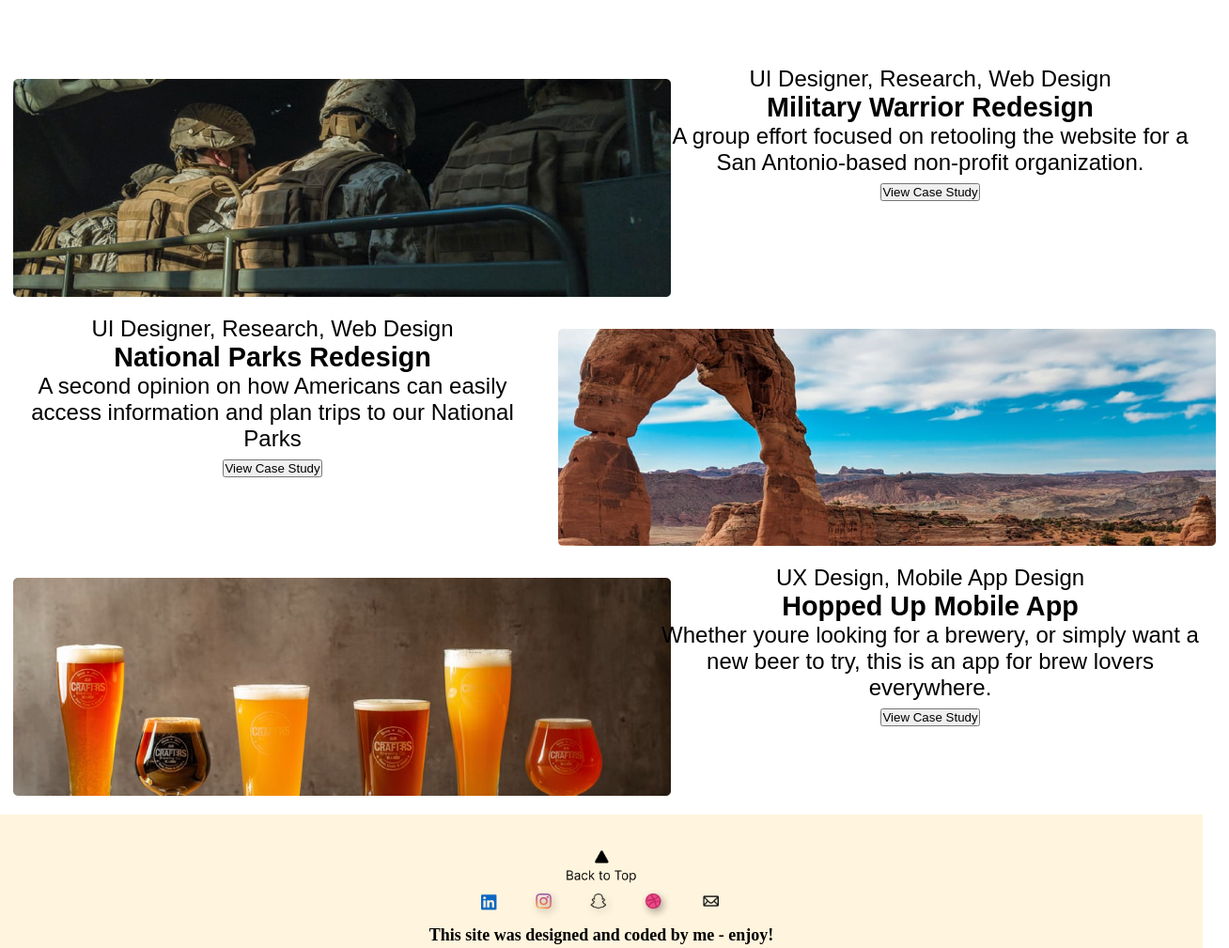
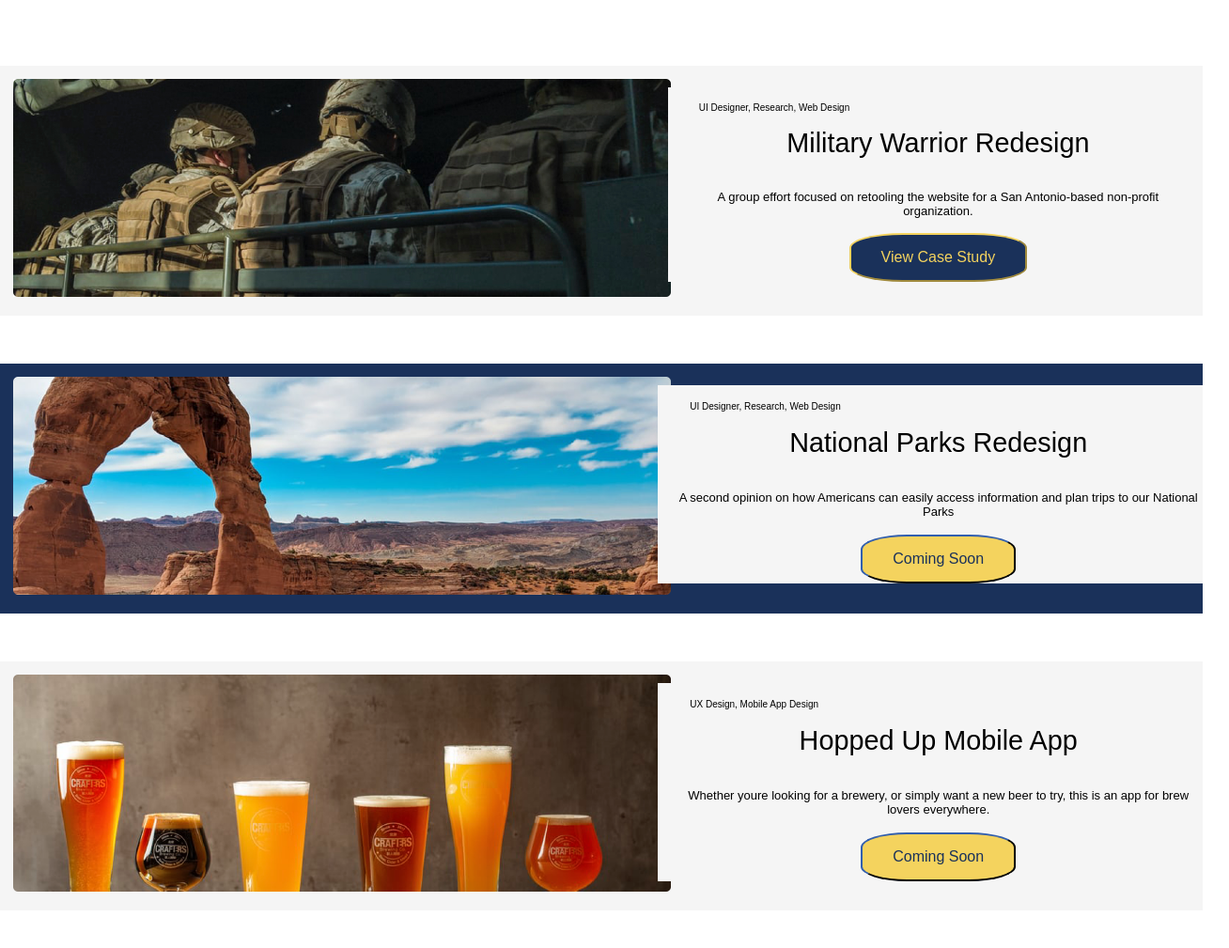
Before and after one commit to charleyhoffman95/UX-UI-HW-18, a plain HTML site: page index.html in a window 1280 px wide. Shown: the part 740-1749 px from the top of the page at 94% size, 1308 px wide, since content can reach past the window. Drawn offline with Linux system fonts and the light colour scheme.

Commit message:
media query + grid

```diff
--- a/CSS/style.css
+++ b/CSS/style.css
@@ -25,6 +25,8 @@ li{
     height: 80px;
     background-color: #1A315A;
     text-align: center;
+    margin-left: 2%;
+    margin-top: 1.2%;
 }
 
 .heroSection{
@@ -44,6 +46,7 @@ li{
     font-size: 700%;
     width: 60px;
     margin-left: 5%;
+    color: #1A315A;
 }
 
 .aboutMe{
@@ -67,9 +70,24 @@ li{
 }
 
 h2{
-    justify-content: center;
     font-size: medium;
 }
+
+
+.card{
+    display: grid;
+    grid-template-columns: auto auto auto;
+    margin-bottom: 4%;
+    background-color: #f5f5f5;
+}
+
+.card2{
+    display: inline-grid;
+    grid-template-columns: auto auto auto;
+    margin-bottom:4%;
+    background-color: #1A315A;
+}
+
 .recentWorks{
     display: block;
     text-align:center;
@@ -80,12 +98,61 @@ h2{
     align-content: center;
 }
 
+.recentWorkDescription{
+    padding-left: 3%;
+    margin-top: 4%;
+    background-color: #f5f5f5;
+    height: fit-content;
+}
+
+.recentWorkSum{
+    font-size: small;
+    padding-top: 6%;
+}
+
+.recentWorkTasksPerformed{
+    font-size: x-small;
+    display: flex;
+    padding-bottom: 3%;
+    padding-left: 3%;
+    padding-top: 3%;
+}
+
+#button{
+    background-color: #1A315A;
+    border: 7;
+    border-color: #f4d35e;
+    color: #f4d35e;
+    padding: 15px 32px;
+    text-align: center;
+    font-size: 16px;
+    border-radius: 30%;
+}
+
+.button2{
+    background-color: #f4d35e;
+    border: 7;
+    border-color: #1A315A;
+    color: #1A315A;
+    padding: 15px 32px;
+    text-align: center;
+    font-size: 16px;
+    border-radius: 30%;
+}
+
+.recentWorkCallToAction{
+    background-color: #f5f5f5;
+    padding-left: 3%;
+    padding-top: 3%;
+}
+
 .footer{
     background-color: #FFF4DD;
 }
 
 .footerContent{
     text-align: center;
+    padding-bottom: 2%;
 }
 
 .footerSocial{
@@ -108,15 +175,6 @@ h2{
     font-weight: bold;
 }
 
-.card{
-    display: flex;
-}
-
-.card2{
-    display: flex;
-    flex-direction: row-reverse;
-}
-
 .veterans{
     width: 700px;
     padding: 2%;
@@ -129,9 +187,33 @@ h2{
 
 .recentWorkTitle{
     font-size: larger;
-    font-weight: bolder;
 }
 
-@media screen and (max-width: 520px){
+.button{
+    width: 100px;
+}
 
+@media screen and (max-width:500px) {
+    .card {
+        display: flex;
+        flex-direction: column;
+        width: 100%;
+        font-size: 500px;
+    }
+
+    .card2 {
+        display: flex;
+        flex-direction: column;
+        background-color: #f4d35e;
+    }
+
+    .aboutMe {
+        display: flex;
+        flex-direction: column;
+    }
+
+    .recentWorkCaseStudyBox {
+        display: flex;
+        flex-direction: column;
+    }
 }
--- a/index.html
+++ b/index.html
@@ -18,6 +18,7 @@
         </ul>
     </nav>
     <section class="heroSection">
+
         <div class="headShot">
             <img src="./Images/Heashot.png">
         </div>
@@ -42,11 +43,11 @@
             <div class="recentWorkDescription">
                 <p class="recentWorkTasksPerformed">UI Designer, Research, Web Design</p>
                 <p class="recentWorkTitle">Military Warrior Redesign</p>
-                <p class="recentWorkDescription">A group effort focused on retooling the website for a San Antonio-based non-profit organization.</p>
+                <p class="recentWorkSum">A group effort focused on retooling the website for a San Antonio-based non-profit organization.</p>
             </div>
 
             <div class="recentWorkCallToAction">
-            <button>View Case Study</button>
+            <button id="button">View Case Study</button>
             </div>
         </div>
      </div>
@@ -60,11 +61,11 @@
             <div class="recentWorkDescription">
                 <p class="recentWorkTasksPerformed">UI Designer, Research, Web Design</p>
                 <p class="recentWorkTitle">National Parks Redesign</p>
-                <p class="recentWorkDescription">A second opinion on how Americans can easily access information and plan trips to our National Parks</p>
+                <p class="recentWorkSum">A second opinion on how Americans can easily access information and plan trips to our National Parks</p>
             </div>
 
             <div class="recentWorkCallToAction">
-            <button>View Case Study</button>
+            <button class="button2">Coming Soon</button>
             </div>
         </div>
      </div>
@@ -78,11 +79,11 @@
             <div class="recentWorkDescription">
                 <p class="recentWorkTasksPerformed">UX Design, Mobile App Design</p>
                 <p class="recentWorkTitle">Hopped Up Mobile App</p>
-                <p class="recentWorkDescription">Whether youre looking for a brewery, or simply want a new beer to try, this is an app for brew lovers everywhere.</p>
+                <p class="recentWorkSum">Whether youre looking for a brewery, or simply want a new beer to try, this is an app for brew lovers everywhere.</p>
             </div>
 
             <div class="recentWorkCallToAction">
-            <button>View Case Study</button>
+            <button class="button2">Coming Soon</button>
             </div>
         </div>
      </div>
```
Also changed, not shown: 1 other file.
